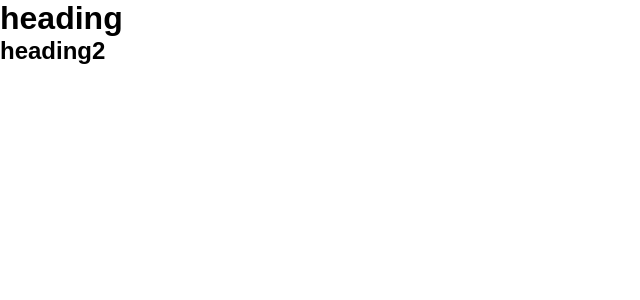
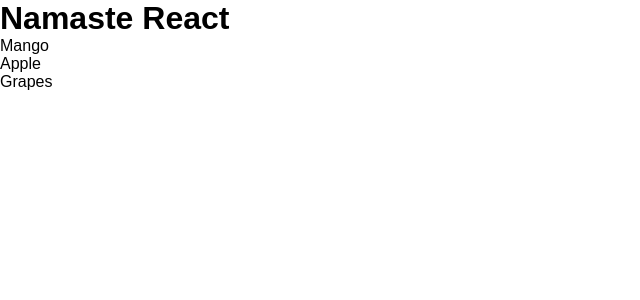
Before and after one commit to niranjanrai/Swiggy-clone, a React (Vite) app: page / in a window 1280 px wide. Shown: the top 300 px of the page, without its empty margins (0-640 px from the left). Built offline with nearby package versions, Linux system fonts and the light colour scheme.

Commit message:
some update

```diff
--- a/App.js
+++ b/App.js
@@ -13,19 +13,16 @@ const App = () => {
   );
 };
 
-const heading = React.createElement(
-  "h1",
-  {
-    key: "title",
-  },
-  "heading"
+const heading = <h1> Hello world </h1>;
+const main = (
+  <div>
+    <h1> Namaste React</h1>
+    <ul>
+      <li>Mango</li>
+      <li>Apple</li>
+      <li>Grapes</li>
+    </ul>
+  </div>
 );
-const heading2 = React.createElement(
-  "h2",
-  {
-    key: "title2",
-  },
-  "heading2"
-);
-const container = React.createElement("div", {}, [heading, heading2]);
-createRoot(el).render(container);
+
+createRoot(el).render(main);
```
Also changed, not shown: 3 other files (tests, documents, lock files or other folders).
